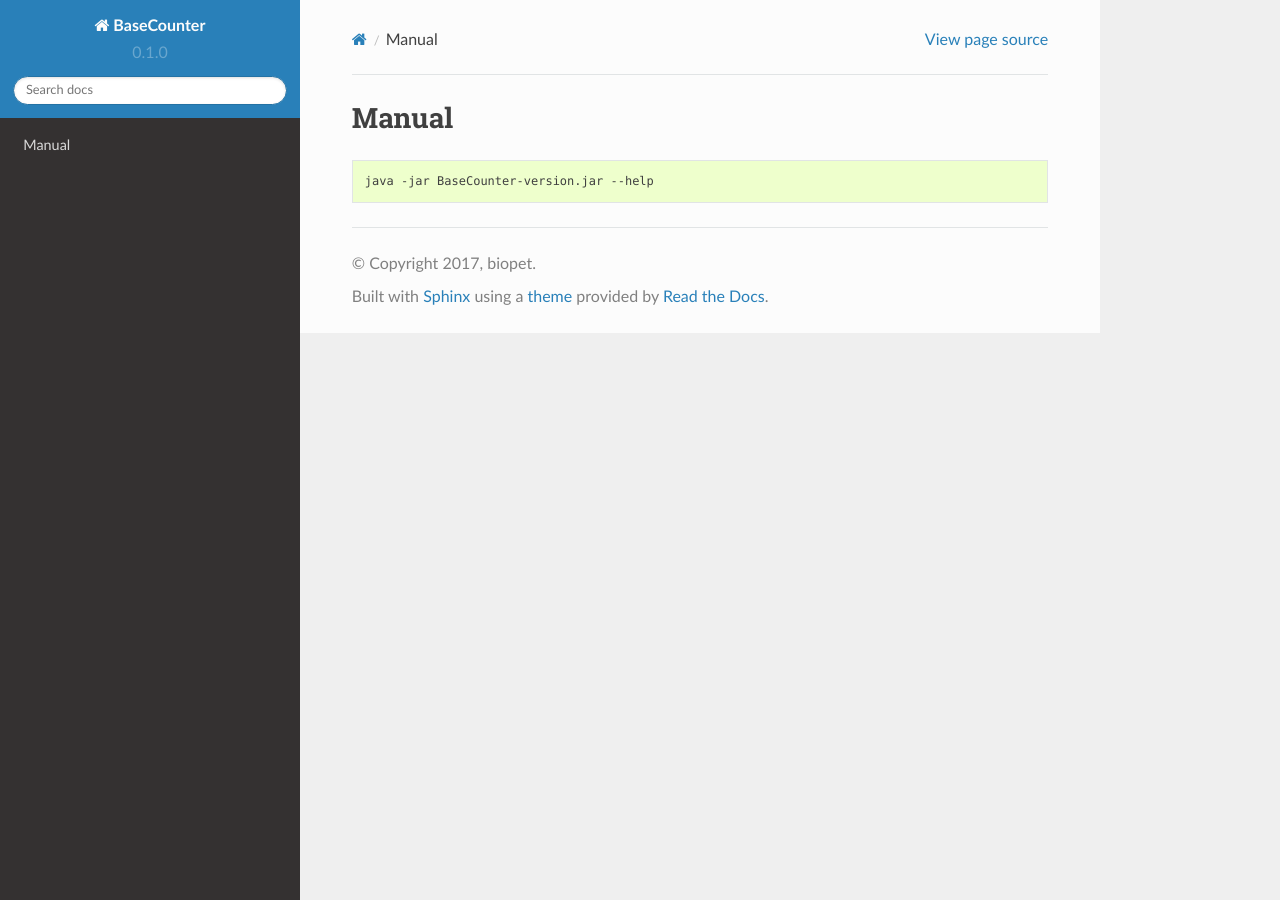
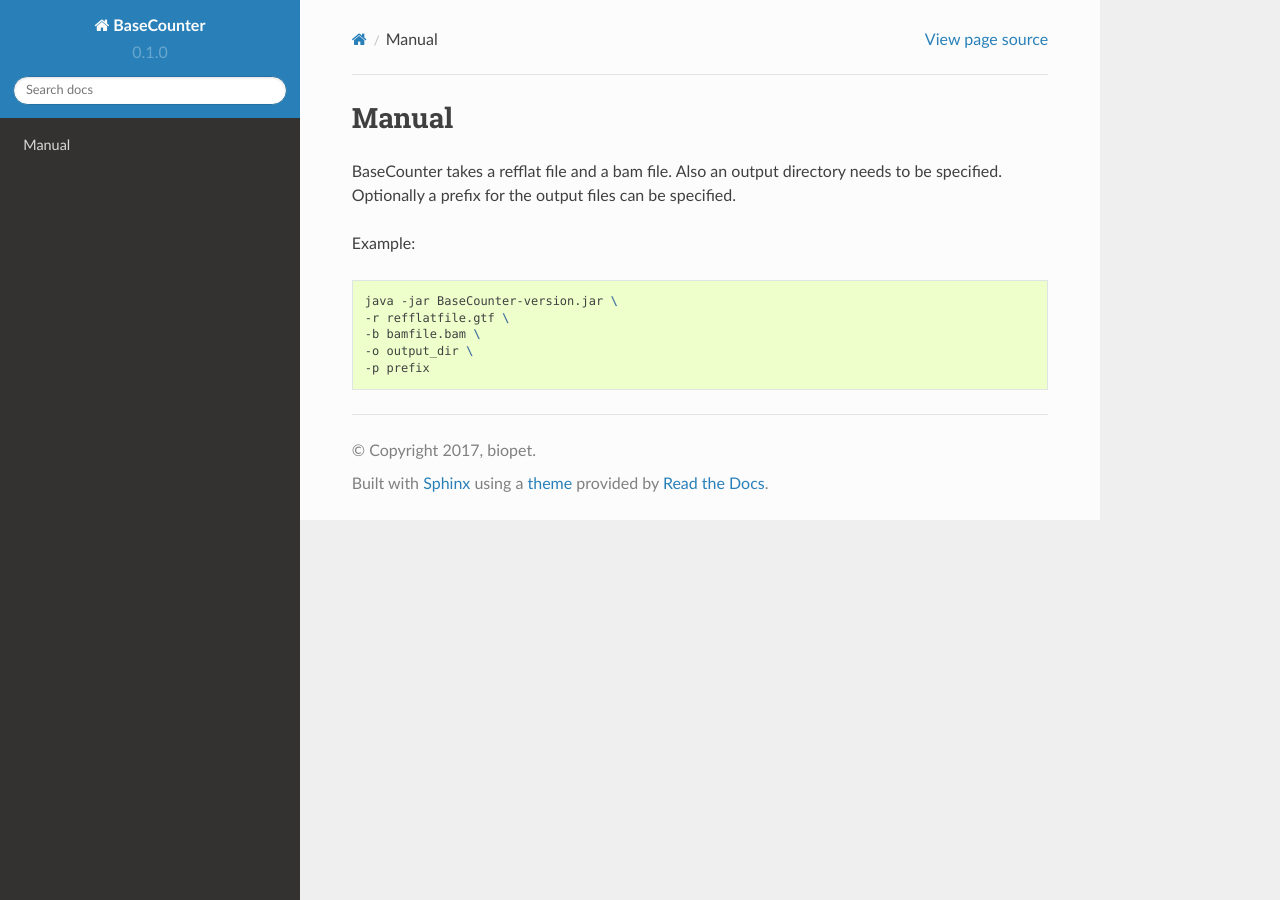
Before and after one commit to biopet/basecounter, a Sphinx documentation site: the page built from docs/MANUAL.md, in a window 1280 px wide. Built offline with Sphinx 7.4.7 and the Read the Docs theme 2.0.0, drawn with Linux system fonts in a browser that asks for light colours.

Commit message:
complete readme and manual

````diff
--- a/docs/MANUAL.md
+++ b/docs/MANUAL.md
@@ -1,5 +1,13 @@
 # Manual
 
+BaseCounter takes a refflat file and a bam file. Also an output directory needs to be specified. Optionally a prefix
+for the output files can be specified.
+
+Example:
 ```bash
-java -jar BaseCounter-version.jar --help
+java -jar BaseCounter-version.jar \
+-r refflatfile.gtf \
+-b bamfile.bam \
+-o output_dir \
+-p prefix
 ```
````
Also changed, not shown: README.md (+2 -1 lines).
